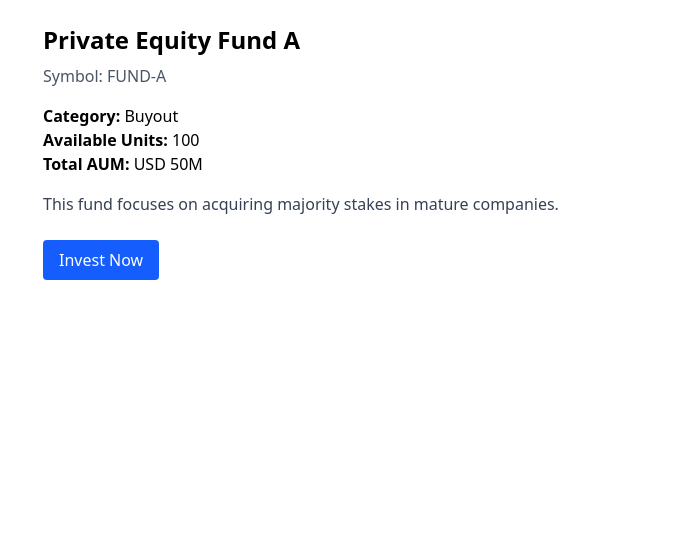
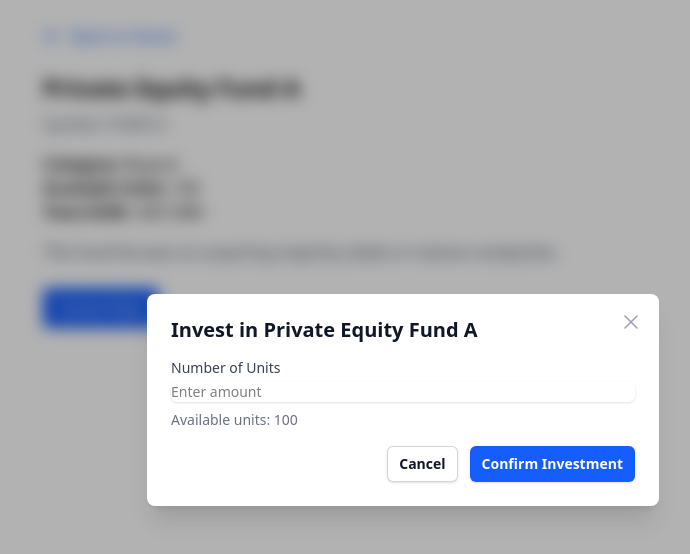
Before and after one commit to yohei-meister/rwa-token-app, a React (Vite) app: page /funds/FUND-A in a window 1280 px wide. Both pictures are taken after a click on the button "Invest Now". Shown: the top 554 px of the page, without its empty margins (237-927 px from the left). Built offline with nearby package versions, Linux system fonts and the light colour scheme.

Commit message:
Create SendModal

```diff
--- a/src/components/FundDetail.jsx
+++ b/src/components/FundDetail.jsx
@@ -1,9 +1,13 @@
 import { useParams } from "react-router-dom";
 import { fundsBySymbol } from "../data/funds";
+import { useState } from "react";
+import SendModal from "./SendModal";
+import { Link } from "react-router-dom";
 
 export default function FundDetail() {
   const { symbol } = useParams();
   const fund = fundsBySymbol[symbol];
+  const [isModalOpen, setIsModalOpen] = useState(false);
 
   if (!fund) {
     return <div className="p-6">Fund not found.</div>;
@@ -11,6 +15,29 @@ export default function FundDetail() {
 
   return (
     <div className="max-w-3xl mx-auto p-6">
+      <div className="flex justify-between items-center mb-6">
+        <Link
+          to="/"
+          className="inline-flex items-center text-blue-600 hover:text-blue-800"
+        >
+          <svg
+            className="w-5 h-5 mr-2"
+            fill="none"
+            stroke="currentColor"
+            viewBox="0 0 24 24"
+            xmlns="http://www.w3.org/2000/svg"
+          >
+            <path
+              strokeLinecap="round"
+              strokeLinejoin="round"
+              strokeWidth={2}
+              d="M10 19l-7-7m0 0l7-7m-7 7h18"
+            />
+          </svg>
+          Back to Home
+        </Link>
+      </div>
+
       <h1 className="text-2xl font-bold mb-2">{fund.name}</h1>
       <p className="text-gray-600 mb-4">Symbol: {fund.symbol}</p>
       <div className="mb-4">
@@ -25,9 +52,18 @@ export default function FundDetail() {
         </p>
       </div>
       <p className="text-gray-700 mb-6">{fund.description}</p>
-      <button className="bg-blue-600 text-white px-4 py-2 rounded hover:bg-blue-700">
+      <button
+        onClick={() => setIsModalOpen(true)}
+        className="bg-blue-600 text-white px-4 py-2 rounded hover:bg-blue-700"
+      >
         Invest Now
       </button>
+
+      <SendModal
+        isOpen={isModalOpen}
+        onClose={() => setIsModalOpen(false)}
+        symbol={symbol}
+      />
     </div>
   );
 }
--- /dev/null
+++ b/src/components/SendModal.jsx
@@ -0,0 +1,130 @@
+import { useEffect, useState } from "react";
+import { useSearchParams } from "react-router-dom";
+import { fundsBySymbol } from "../data/funds";
+
+export default function SendModal({ isOpen, onClose, symbol }) {
+  const fund = fundsBySymbol[symbol];
+  const [amount, setAmount] = useState("");
+
+  // ESCキーでモーダルを閉じる
+  useEffect(() => {
+    const handleEsc = (event) => {
+      if (event.key === "Escape") {
+        onClose();
+      }
+    };
+    window.addEventListener("keydown", handleEsc);
+    return () => {
+      window.removeEventListener("keydown", handleEsc);
+    };
+  }, [onClose]);
+
+  // モーダルが開いているときは背景のスクロールを無効にする
+  useEffect(() => {
+    if (isOpen) {
+      document.body.style.overflow = "hidden";
+    } else {
+      document.body.style.overflow = "unset";
+    }
+    return () => {
+      document.body.style.overflow = "unset";
+    };
+  }, [isOpen]);
+
+  if (!isOpen) return null;
+
+  const handleSubmit = (e) => {
+    e.preventDefault();
+    // ここに送金処理を実装
+    console.log(`Sending ${amount} units to ${fund.symbol}`);
+    onClose();
+  };
+
+  return (
+    <div className="fixed inset-0 z-50 overflow-y-auto">
+      {/* Backdrop with blur effect */}
+      <div
+        className="fixed inset-0 bg-black/30 backdrop-blur-sm transition-opacity"
+        onClick={onClose}
+      />
+
+      {/* Modal */}
+      <div className="flex min-h-full items-center justify-center p-4">
+        <div className="relative transform overflow-hidden rounded-lg bg-white px-4 pb-4 pt-5 text-left shadow-xl transition-all sm:my-8 sm:w-full sm:max-w-lg sm:p-6">
+          {/* Close button */}
+          <button
+            onClick={onClose}
+            className="absolute right-4 top-4 text-gray-400 hover:text-gray-500"
+          >
+            <span className="sr-only">Close</span>
+            <svg
+              className="h-6 w-6"
+              fill="none"
+              viewBox="0 0 24 24"
+              strokeWidth="1.5"
+              stroke="currentColor"
+            >
+              <path
+                strokeLinecap="round"
+                strokeLinejoin="round"
+                d="M6 18L18 6M6 6l12 12"
+              />
+            </svg>
+          </button>
+
+          {/* Content */}
+          <div className="sm:flex sm:items-start">
+            <div className="mt-3 text-center sm:mt-0 sm:text-left w-full">
+              <h3 className="text-xl font-semibold leading-6 text-gray-900 mb-4">
+                Invest in {fund.name}
+              </h3>
+              <form onSubmit={handleSubmit} className="space-y-4">
+                <div>
+                  <label
+                    htmlFor="amount"
+                    className="block text-sm font-medium text-gray-700"
+                  >
+                    Number of Units
+                  </label>
+                  <div className="mt-1">
+                    <input
+                      type="number"
+                      name="amount"
+                      id="amount"
+                      className="block w-full rounded-md border-gray-300 shadow-sm focus:border-blue-500 focus:ring-blue-500 sm:text-sm"
+                      placeholder="Enter amount"
+                      value={amount}
+                      onChange={(e) => setAmount(e.target.value)}
+                      min="1"
+                      max={fund.availableUnits}
+                      required
+                    />
+                  </div>
+                  <p className="mt-2 text-sm text-gray-500">
+                    Available units: {fund.availableUnits}
+                  </p>
+                </div>
+
+                <div className="mt-5 sm:mt-4 sm:flex sm:flex-row-reverse">
+                  <button
+                    type="submit"
+                    className="inline-flex w-full justify-center rounded-md bg-blue-600 px-3 py-2 text-sm font-semibold text-white shadow-sm hover:bg-blue-500 sm:ml-3 sm:w-auto"
+                  >
+                    Confirm Investment
+                  </button>
+                  <button
+                    type="button"
+                    className="mt-3 inline-flex w-full justify-center rounded-md bg-white px-3 py-2 text-sm font-semibold text-gray-900 shadow-sm ring-1 ring-inset ring-gray-300 hover:bg-gray-50 sm:mt-0 sm:w-auto"
+                    onClick={onClose}
+                  >
+                    Cancel
+                  </button>
+                </div>
+              </form>
+            </div>
+          </div>
+        </div>
+      </div>
+    </div>
+  );
+}
--- /dev/null
+++ b/src/components/SendPage.jsx
@@ -0,0 +1,42 @@
+// src/components/SendPage.jsx
+import { useSearchParams } from "react-router-dom";
+
+export default function SendPage() {
+  const [searchParams] = useSearchParams();
+  const fundSymbol = searchParams.get("symbol");
+
+  return (
+    <div className="max-w-xl mx-auto mt-10 p-6 border rounded-xl shadow bg-white">
+      <h2 className="text-2xl font-bold mb-4">Invest in {fundSymbol}</h2>
+
+      <form className="space-y-4">
+        <div>
+          <label className="block text-gray-700 mb-1">
+            Your Wallet Address
+          </label>
+          <input
+            type="text"
+            className="w-full border px-3 py-2 rounded"
+            placeholder="Enter your XRPL wallet address"
+          />
+        </div>
+
+        <div>
+          <label className="block text-gray-700 mb-1">Amount to Invest</label>
+          <input
+            type="number"
+            className="w-full border px-3 py-2 rounded"
+            placeholder="Enter amount"
+          />
+        </div>
+
+        <button
+          type="submit"
+          className="bg-blue-600 text-white px-4 py-2 rounded hover:bg-blue-700"
+        >
+          Send
+        </button>
+      </form>
+    </div>
+  );
+}
```
